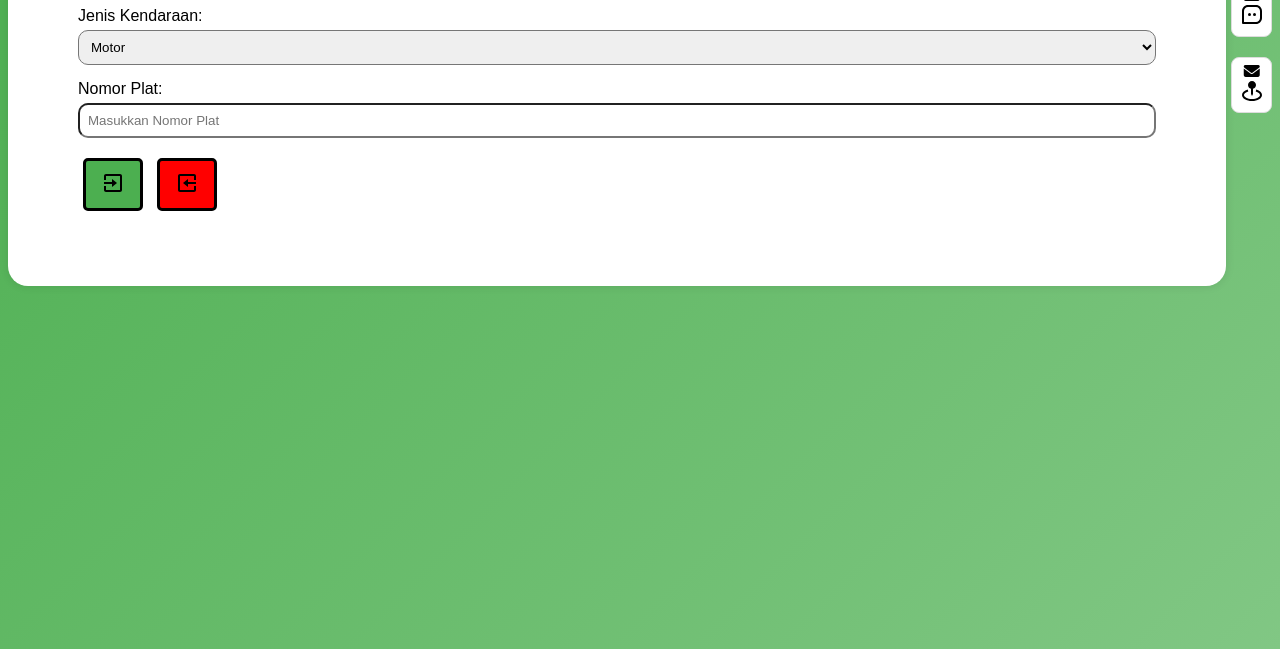
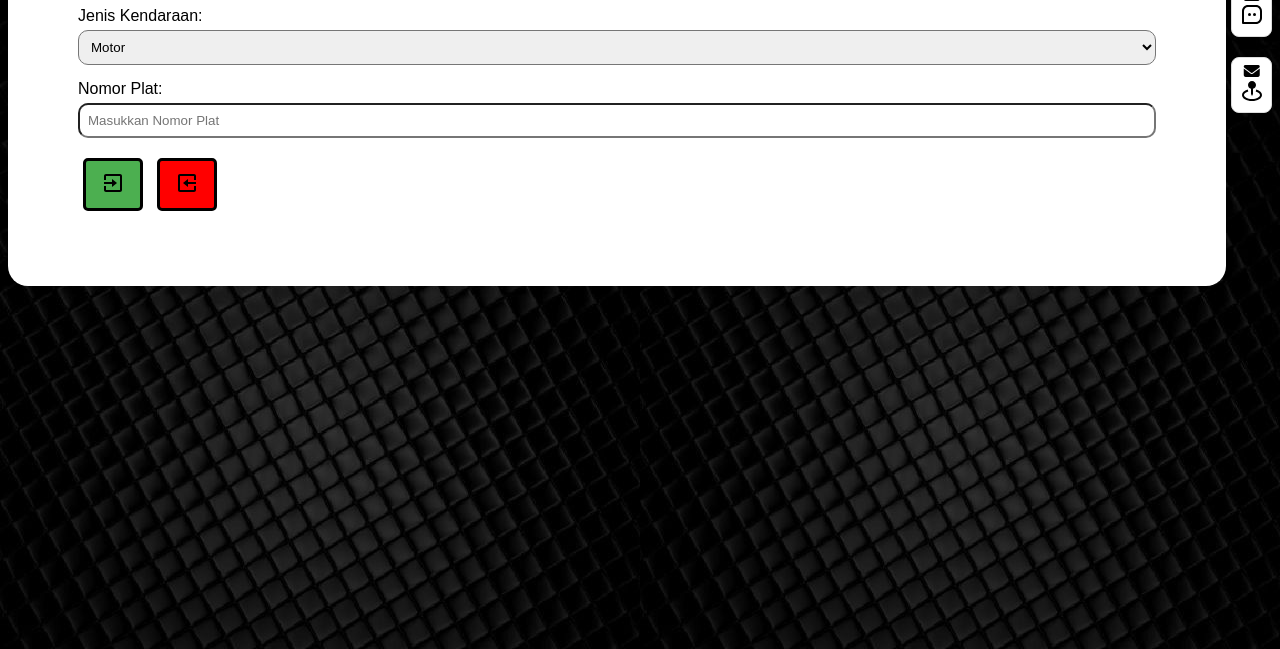
Before and after one commit to farhan8883-max/parkir-system, a plain HTML site: page index.html in a window 1280 px wide. Shown: the part 151-800 px from the top of the page. Drawn offline with nearby package versions, Linux system fonts and the light colour scheme.

Commit message:
Update index.html

```diff
--- a/index.html
+++ b/index.html
@@ -62,7 +62,7 @@ button:hover {
             left: 0;
             width: 100%;
             height: 100%;
-            background: linear-gradient(135deg, #4CAF50, #81C784);
+            background-image: url(1b553d15-efeb-4ad3-8da2-2ed9497912ed.jpeg);
             z-index: -1;
         }
 
```
